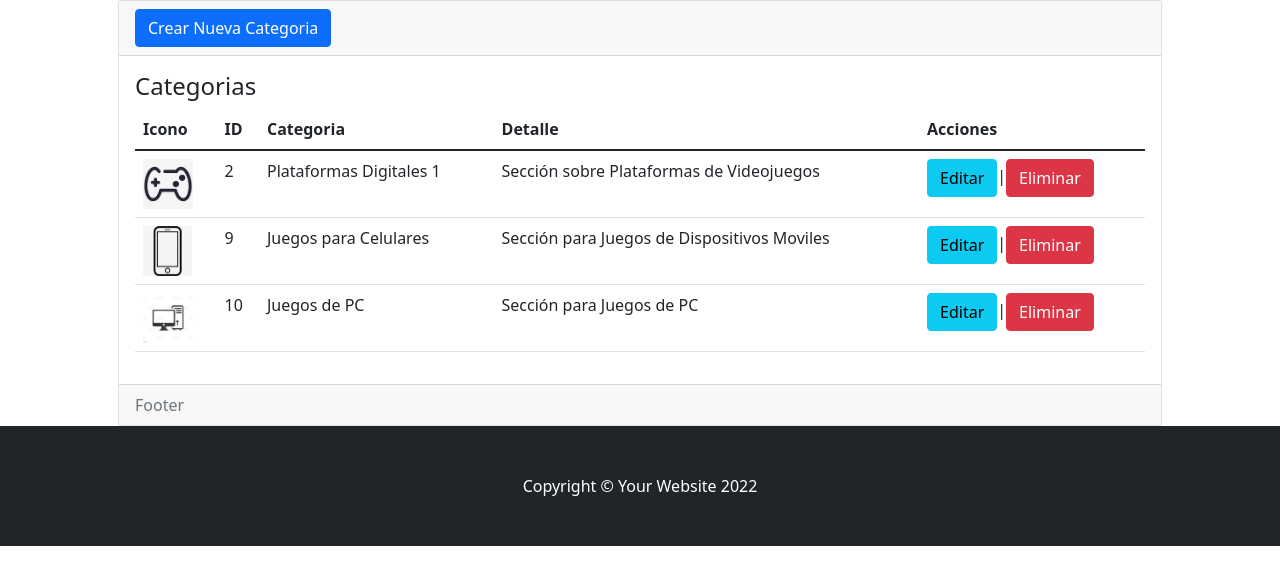
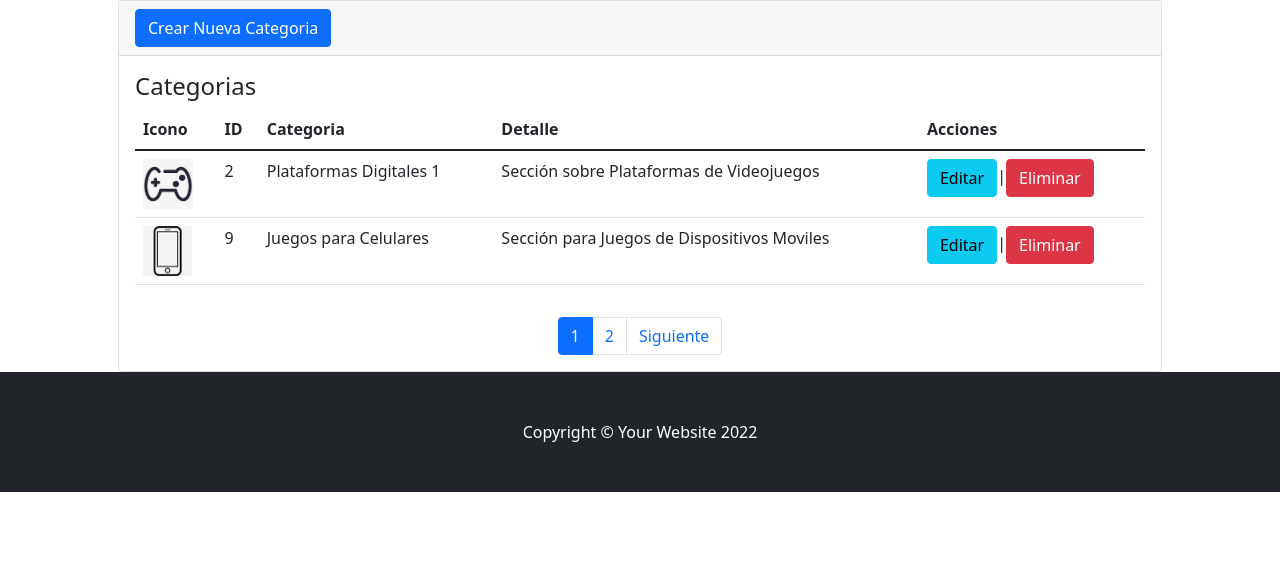
Before and after one commit to Sikriolc/ProyectoFinalBlog, a Django app: page /categorias in a window 1280 px wide. Shown: the part 80-665 px from the top of the page. Run offline with Django 4.2, Linux system fonts and the light colour scheme; data comes from the database, SQL or seed files in the repository; parts of the project's set-up code (start-up, migrations or seed data) failed here and were passed over; some libraries are stand-ins or nearby versions.

Commit message:
Paginacion vista de categorias OK

```diff
--- a/ProyectoFinalBlog/AppInterface/templates/AppInterface/categorias.html
+++ b/ProyectoFinalBlog/AppInterface/templates/AppInterface/categorias.html
@@ -21,7 +21,7 @@
           </tr>
         </thead>
         <tbody>
-          {% for categoria in categorias %}
+          {% for categoria in entity %}
           <tr>
             <td>
 
@@ -38,8 +38,8 @@
       </table>
 
     </div>
-    <div class="card-footer text-muted">
-      Footer
+    <div>
+      {% include "AppInterface/pagination.html" %}
     </div>
   </div>
 </div>
--- /dev/null
+++ b/ProyectoFinalBlog/AppInterface/templates/AppInterface/pagination.html
@@ -0,0 +1,46 @@
+{% if paginator.num_pages > 1%}
+<div class="d-flex justify-content-center">
+    <ul class="pagination">
+        {% if entity.has_previous %}
+            <li class="page-item d-none d-sm-block"><a class="page-link" href="?page={{ entity.previous_page_number }}#pagtable">Anterior</a></li>
+        {% endif %}
+        {% for page in paginator.page_range %}
+            {% if forloop.last and page != entity.number and paginator.num_pages > 7 %}
+                {% if entity.next_page_number != paginator.num_pages%}
+                <li class="page-item">
+                    <a class="page-link" href="?page={{ entity.number | add:1}}#pagtable">...</a>
+                </li>
+                {% endif %}
+            <li class="page-item">
+                    <a class="page-link" href="?page={{paginator.num_pages}}#pagtable">{{paginator.num_pages}}</a>
+            </li>
+            {% endif %}
+            {% if page == entity.number and page > 7 %}
+            <li class="page-item">
+                <a class="page-link" href="?page={{ page | add:-1 }}#pagtable">...</a>
+            </li>
+            {% endif %}
+            {% if page < 7 or page == entity.number %}
+            <li class="page-item {% if page == entity.number %}active{% endif %}">
+                <a class="page-link" href="?page={{ page }}#pagtable">{{ page }}</a>
+            </li>
+            {% endif %}
+        {% endfor %}
+        {% if entity.has_next %}
+            <li class="page-item d-none d-sm-block">
+                <a class="page-link" href="?page={{ entity.next_page_number }}#pagtable">Siguiente</a>
+            </li>
+        {% endif %}
+    </ul>
+</div>
+<div class="d-flex justify-content-center d-sm-none">
+    {% if entity.has_previous %}
+        <span class="page-item"><a  class="page-link" href="?page={{ entity.previous_page_number }}#pagtable">Anterior</a></span>
+    {% endif %}
+    {% if entity.has_next %}
+        <span class="page-item"><a class="page-link" href="?page={{ entity.next_page_number }}#pagtable">Siguiente</a></span>
+    {% endif %}
+    <br>
+    <br>
+</div>
+{% endif %}
--- a/ProyectoFinalBlog/AppInterface/views.py
+++ b/ProyectoFinalBlog/AppInterface/views.py
@@ -1,10 +1,13 @@
 import re
+from django.http import Http404
 from django.shortcuts import render,redirect
 from .models import *
 from .forms import *
 from django.contrib.auth.forms import AuthenticationForm #, UserCreationForm
 from django.contrib.auth import login,logout, authenticate
 from AppNoticias.models import *
+from django.core.paginator import Paginator
+
 # Create your views here.
 
 def inicio(request):
@@ -105,8 +108,15 @@ def perfil(request):
 def categorias(request):
 
   categorias= Categoria.objects.all()
+  page = request.GET.get('page',1)
 
-  return render(request,"AppInterface/categorias.html",{"categorias":categorias})
+  try:
+    paginator = Paginator(categorias,2)
+    categorias =paginator.page(page)
+  except:
+    raise Http404
+
+  return render(request,"AppInterface/categorias.html",{"entity":categorias,"paginator":paginator})
 
 def categorias_crear(request):
 
```
